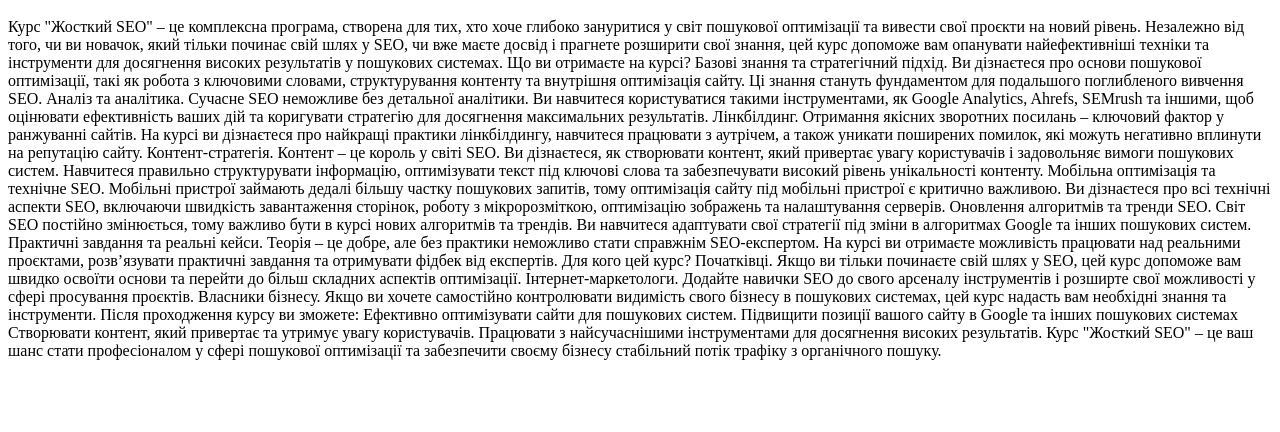
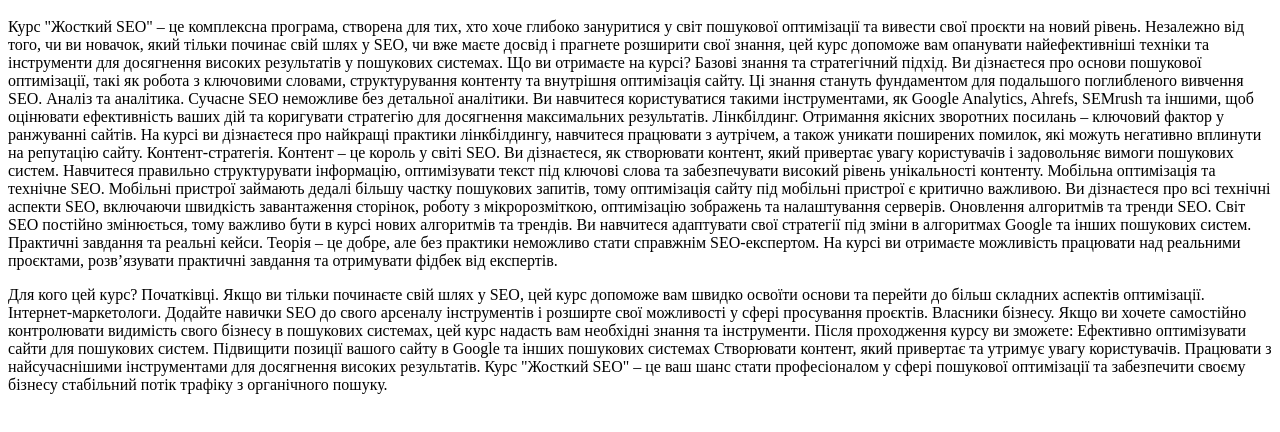
Before and after one commit to HannaVoituk/hardseodz, a plain HTML site: page index.html in a window 1280 px wide. Shown: the part 48-480 px from the top of the page. Drawn offline with Linux system fonts and the light colour scheme.

Commit message:
Update index.html

```diff
--- a/index.html
+++ b/index.html
@@ -1,7 +1,7 @@
 <html>
   <title>Войтюк Анна Ігорівна 13.12.1987 </title>
   <h1>Войтюк Анна Ігорівна 13.12.1987</h1>
-  Курс "Жосткий SEO" – це комплексна програма, створена для тих, хто хоче глибоко зануритися у світ пошукової оптимізації та вивести свої проєкти на новий рівень. Незалежно від того, чи ви новачок, який тільки починає свій шлях у SEO, чи вже маєте досвід і прагнете розширити свої знання, цей курс допоможе вам опанувати найефективніші техніки та інструменти для досягнення високих результатів у пошукових системах.
+  <p>Курс "Жосткий SEO" – це комплексна програма, створена для тих, хто хоче глибоко зануритися у світ пошукової оптимізації та вивести свої проєкти на новий рівень. Незалежно від того, чи ви новачок, який тільки починає свій шлях у SEO, чи вже маєте досвід і прагнете розширити свої знання, цей курс допоможе вам опанувати найефективніші техніки та інструменти для досягнення високих результатів у пошукових системах.
 
 Що ви отримаєте на курсі?
 
@@ -18,8 +18,8 @@
 Оновлення алгоритмів та тренди SEO. Світ SEO постійно змінюється, тому важливо бути в курсі нових алгоритмів та трендів. Ви навчитеся адаптувати свої стратегії під зміни в алгоритмах Google та інших пошукових систем.
 
 Практичні завдання та реальні кейси. Теорія – це добре, але без практики неможливо стати справжнім SEO-експертом. На курсі ви отримаєте можливість працювати над реальними проєктами, розв’язувати практичні завдання та отримувати фідбек від експертів.
-
-Для кого цей курс?
+</p>
+<p>Для кого цей курс?
 
 Початківці. Якщо ви тільки починаєте свій шлях у SEO, цей курс допоможе вам швидко освоїти основи та перейти до більш складних аспектів оптимізації.
 Інтернет-маркетологи. Додайте навички SEO до свого арсеналу інструментів і розширте свої можливості у сфері просування проєктів.
@@ -33,3 +33,4 @@
 Працювати з найсучаснішими інструментами для досягнення високих результатів.
 Курс "Жосткий SEO" – це ваш шанс стати професіоналом у сфері пошукової оптимізації та забезпечити своєму бізнесу стабільний потік трафіку з органічного пошуку.
 </html>
+</p>
```
